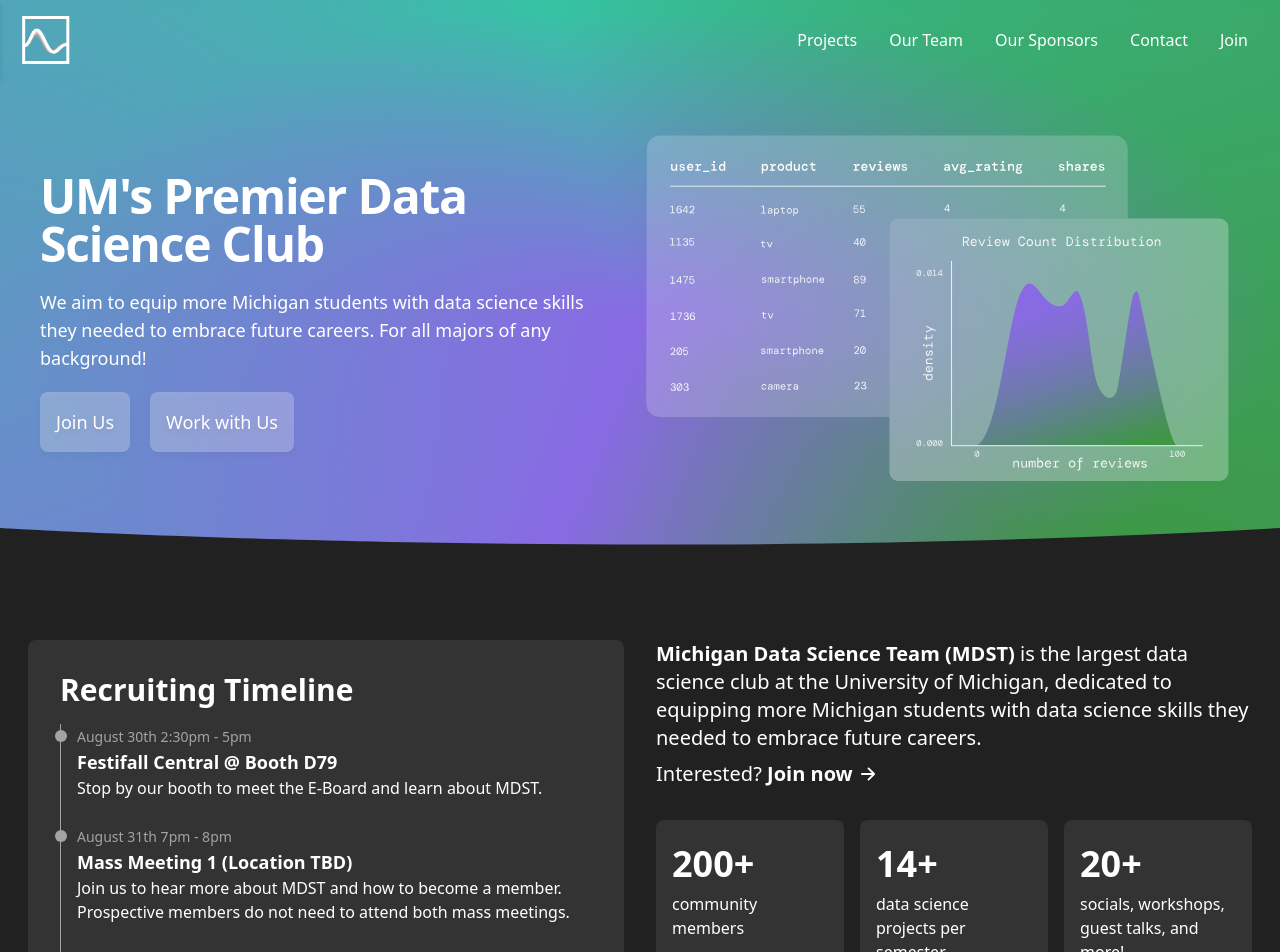
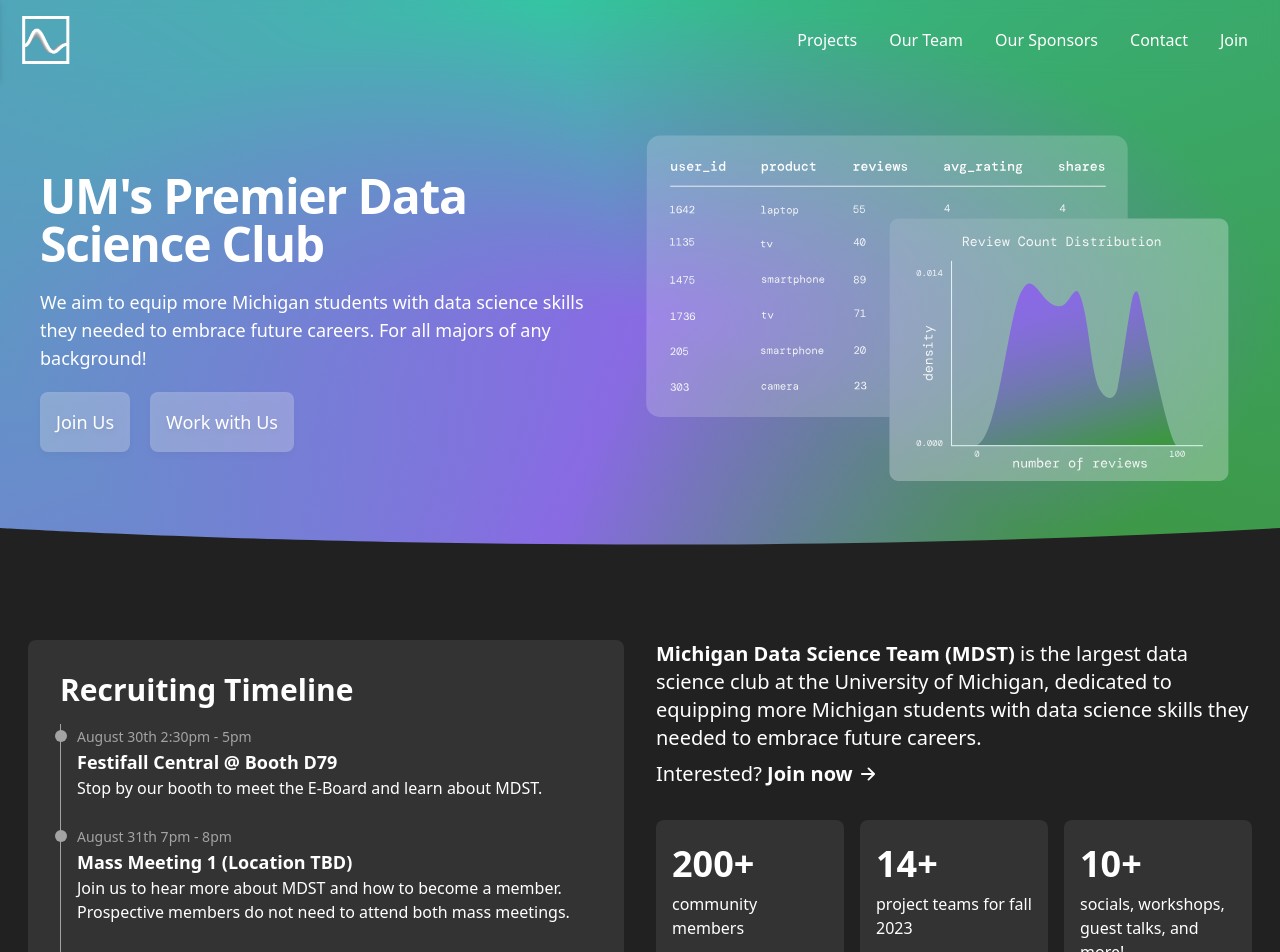
Before and after one commit to MichiganDataScienceTeam/official-website, a Next.js app: page / in a window 1280 px wide. Shown: the top 952 px of the page. Built offline with nearby package versions, Linux system fonts and the light colour scheme.

Commit message:
styling: update description

```diff
--- a/pages/index.jsx
+++ b/pages/index.jsx
@@ -95,10 +95,10 @@
               <Factbox fact="200+" closer="community members"></Factbox>
               <Factbox
                 fact="14+"
-                closer="data science projects per semester"
+                closer="project teams for fall 2023"
               ></Factbox>
               <Factbox
-                fact="20+"
+                fact="10+"
                 closer="socials, workshops, guest talks, and more!"
               ></Factbox>
             </div>
```
